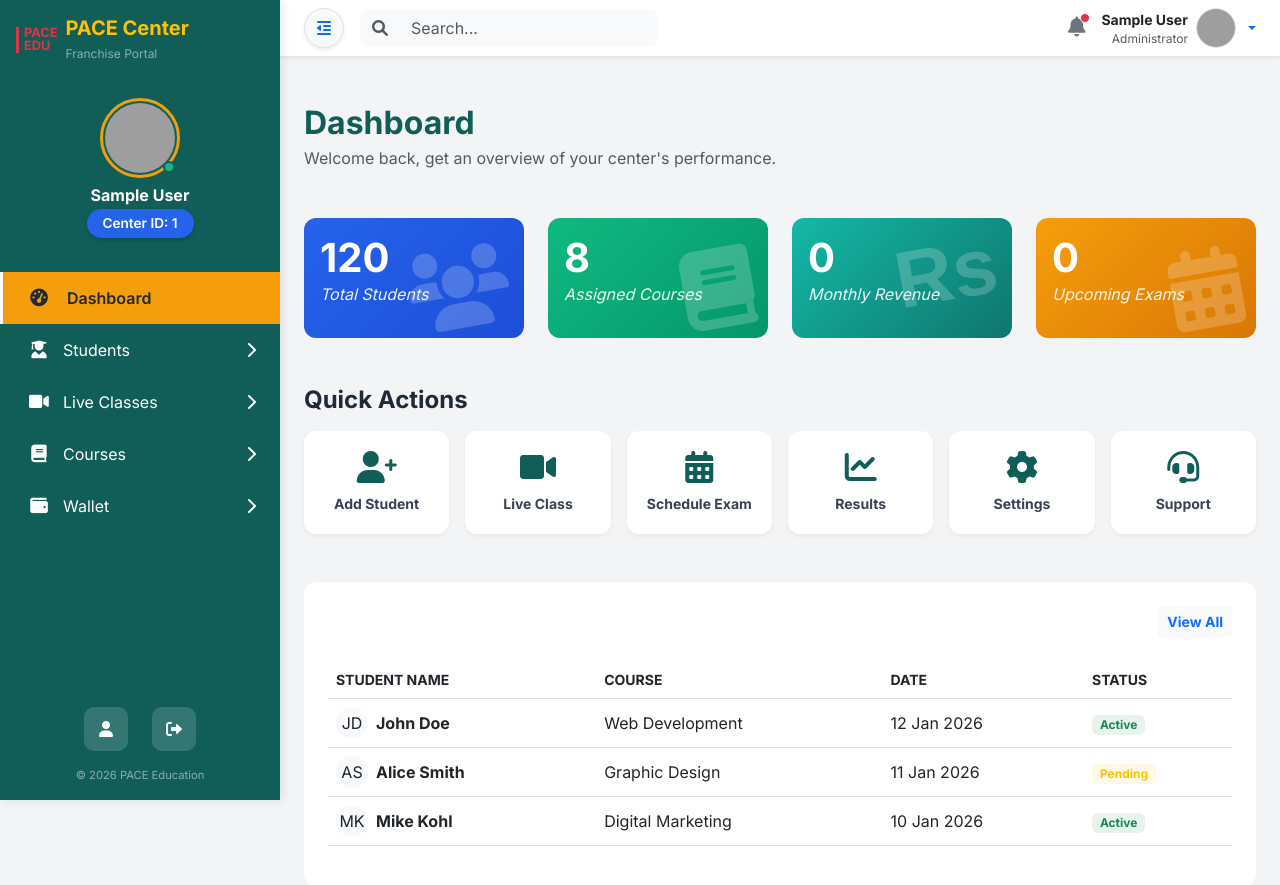
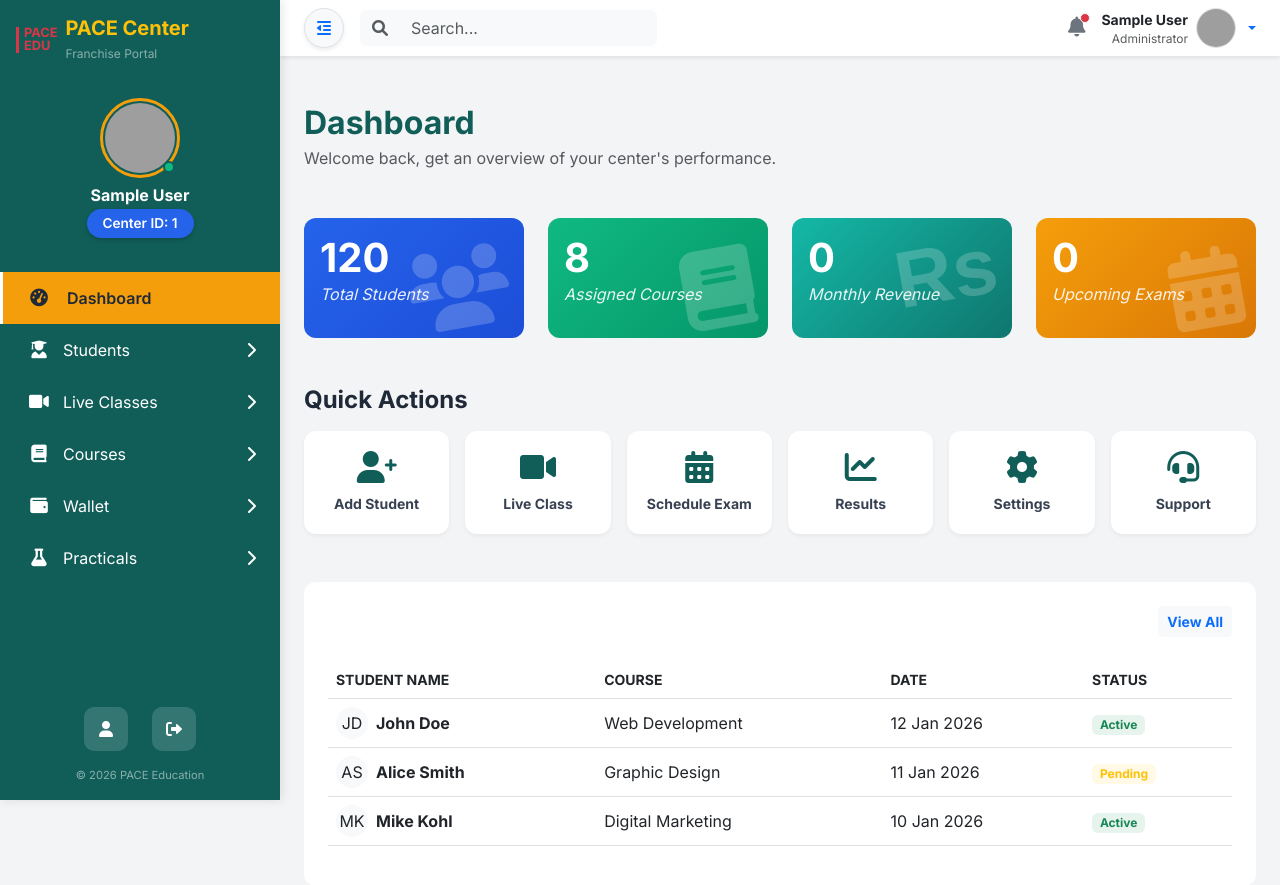
Before and after one commit to Rahul04909/scre, a PHP site: page /pace-foundation/center/index.php in a window 1280 px wide. Shown: the top 885 px of the page. Run offline with PHP 8.4, Linux system fonts and the light colour scheme; the visitor is signed in with stand-in values (Sample User, id 1); grey boxes are pictures that could not be loaded.

Commit message:
updated center menus

```diff
--- a/center/sidebar.php
+++ b/center/sidebar.php
@@ -54,7 +54,7 @@ $center_code = $_SESSION['center_code'] ?? 'CODE123';
 
         <!-- Dashboard (No Collapse) -->
         <li class="nav-item">
-            <a href="../index.php" class="nav-link <?php echo isActive('index.php') ? 'active' : ''; ?>">
+            <a href="../../center/index.php" class="nav-link <?php echo isActive('index.php') ? 'active' : ''; ?>">
                 <i class="fas fa-tachometer-alt"></i>
                 <span>Dashboard</span>
             </a>
@@ -72,17 +72,17 @@ $center_code = $_SESSION['center_code'] ?? 'CODE123';
             <div class="collapse <?php echo isExpanded(['students']) ? 'show' : ''; ?>" id="menuStudents" data-bs-parent="#sidebarMenu">
                 <ul class="nav flex-column ms-3 ps-2 border-start border-white-50">
                     <li class="nav-item">
-                        <a href="../../students/add-student.php" class="nav-link sub-link <?php echo isActive('add-student.php') ? 'active-sub' : ''; ?>">
+                        <a href="../../center/students/add-student.php" class="nav-link sub-link <?php echo isActive('add-student.php') ? 'active-sub' : ''; ?>">
                             <span>Add New Student</span>
                         </a>
                     </li>
                     <li class="nav-item">
-                        <a href="../../students/manage-students.php" class="nav-link sub-link <?php echo isActive('manage-students.php') ? 'active-sub' : ''; ?>">
+                        <a href="../../center/students/manage-students.php" class="nav-link sub-link <?php echo isActive('manage-students.php') ? 'active-sub' : ''; ?>">
                             <span>Manage Students</span>
                         </a>
                     </li>
                     <li class="nav-item">
-                        <a href="../../students/manage-fees.php" class="nav-link sub-link <?php echo isActive('fees.php') ? 'active-sub' : ''; ?>">
+                        <a href="../../center/students/manage-fees.php" class="nav-link sub-link <?php echo isActive('fees.php') ? 'active-sub' : ''; ?>">
                             <span>Student Fees</span>
                         </a>
                     </li>
@@ -127,7 +127,7 @@ $center_code = $_SESSION['center_code'] ?? 'CODE123';
             <div class="collapse <?php echo isExpanded(['courses']) ? 'show' : ''; ?>" id="menuCourses" data-bs-parent="#sidebarMenu">
                 <ul class="nav flex-column ms-3 ps-2 border-start border-white-50">
                     <li class="nav-item">
-                        <a href="../courses/index.php" class="nav-link sub-link <?php echo isActive('courses/index.php') ? 'active-sub' : ''; ?>">
+                        <a href="../../center/courses/index.php" class="nav-link sub-link <?php echo isActive('courses/index.php') ? 'active-sub' : ''; ?>">
                             <span>Allotted Courses</span>
                         </a>
                     </li>
@@ -147,13 +147,37 @@ $center_code = $_SESSION['center_code'] ?? 'CODE123';
             <div class="collapse <?php echo isExpanded(['wallet']) ? 'show' : ''; ?>" id="menuWallet" data-bs-parent="#sidebarMenu">
                 <ul class="nav flex-column ms-3 ps-2 border-start border-white-50">
                     <li class="nav-item">
-                        <a href="../wallet/wallet.php" class="nav-link sub-link <?php echo isActive('wallet.php') ? 'active-sub' : ''; ?>">
+                        <a href="../../center/wallet/wallet.php" class="nav-link sub-link <?php echo isActive('wallet.php') ? 'active-sub' : ''; ?>">
                             <span>My Balance</span>
                         </a>
                     </li>
+                </ul>
+            </div>
+        </li>
+         <!-- Practicals -->
+        <li class="nav-item">
+            <a href="#menuPracticals" data-bs-toggle="collapse" class="nav-link <?php echo isExpanded(['practicals']) ? 'active' : ''; ?> d-flex justify-content-between align-items-center">
+                 <div class="d-flex align-items-center">
+                    <i class="fas fa-flask"></i>
+                    <span>Practicals</span>
+                </div>
+                <i class="fas fa-chevron-right small-arrow transition-icon"></i>
+            </a>
+            <div class="collapse <?php echo isExpanded(['practicals']) ? 'show' : ''; ?>" id="menuPracticals" data-bs-parent="#sidebarMenu">
+                <ul class="nav flex-column ms-3 ps-2 border-start border-white-50">
                     <li class="nav-item">
-                        <a href="#" class="nav-link sub-link">
-                            <span>Transactions</span>
+                        <a href="../../center/practicals/index.php" class="nav-link sub-link <?php echo isActive('practicals.php') ? 'active-sub' : ''; ?>">
+                            <span>Practicals</span>
+                        </a>
+                    </li>
+                     <li class="nav-item">
+                        <a href="../../center/practicals/create-practical.php" class="nav-link sub-link <?php echo isActive('create-practical.php') ? 'active-sub' : ''; ?>">
+                            <span>Create Practical</span>
+                        </a>
+                    </li>
+                    <li class="nav-item">
+                        <a href="../../center/practicals/view-submissions.php" class="nav-link sub-link <?php echo isActive('view-submissions.php') ? 'active-sub' : ''; ?>">
+                            <span>View Submissions</span>
                         </a>
                     </li>
                 </ul>
```
